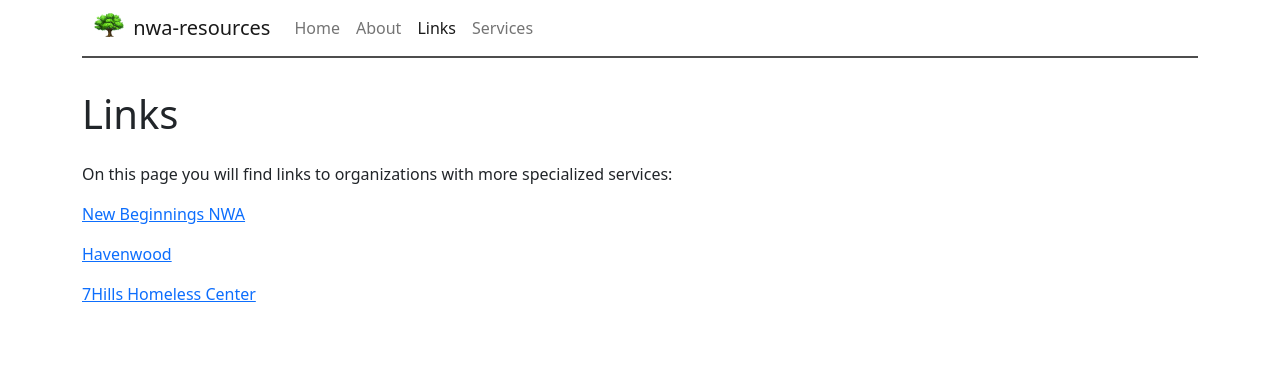
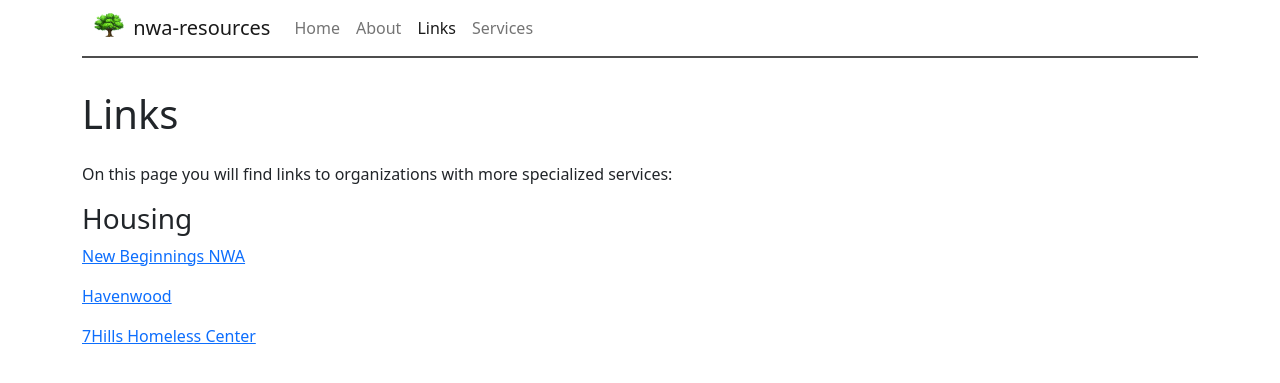
Before and after one commit to psibir/nwa-resources, a Jekyll site: the page built from links.md, in a window 1280 px wide. Shown: the top 383 px of the page. Built offline with Jekyll 4.4.1, drawn with Linux system fonts in a browser that asks for light colours.

Commit message:
Update links.md

```diff
--- a/links.md
+++ b/links.md
@@ -6,6 +6,8 @@
 
 On this page you will find links to organizations with more specialized services:
 
+### Housing
+
 [New Beginnings NWA](https://newbeginningsnwa.org)
 
 [Havenwood](https://www.nwahavenwood.org)
```
